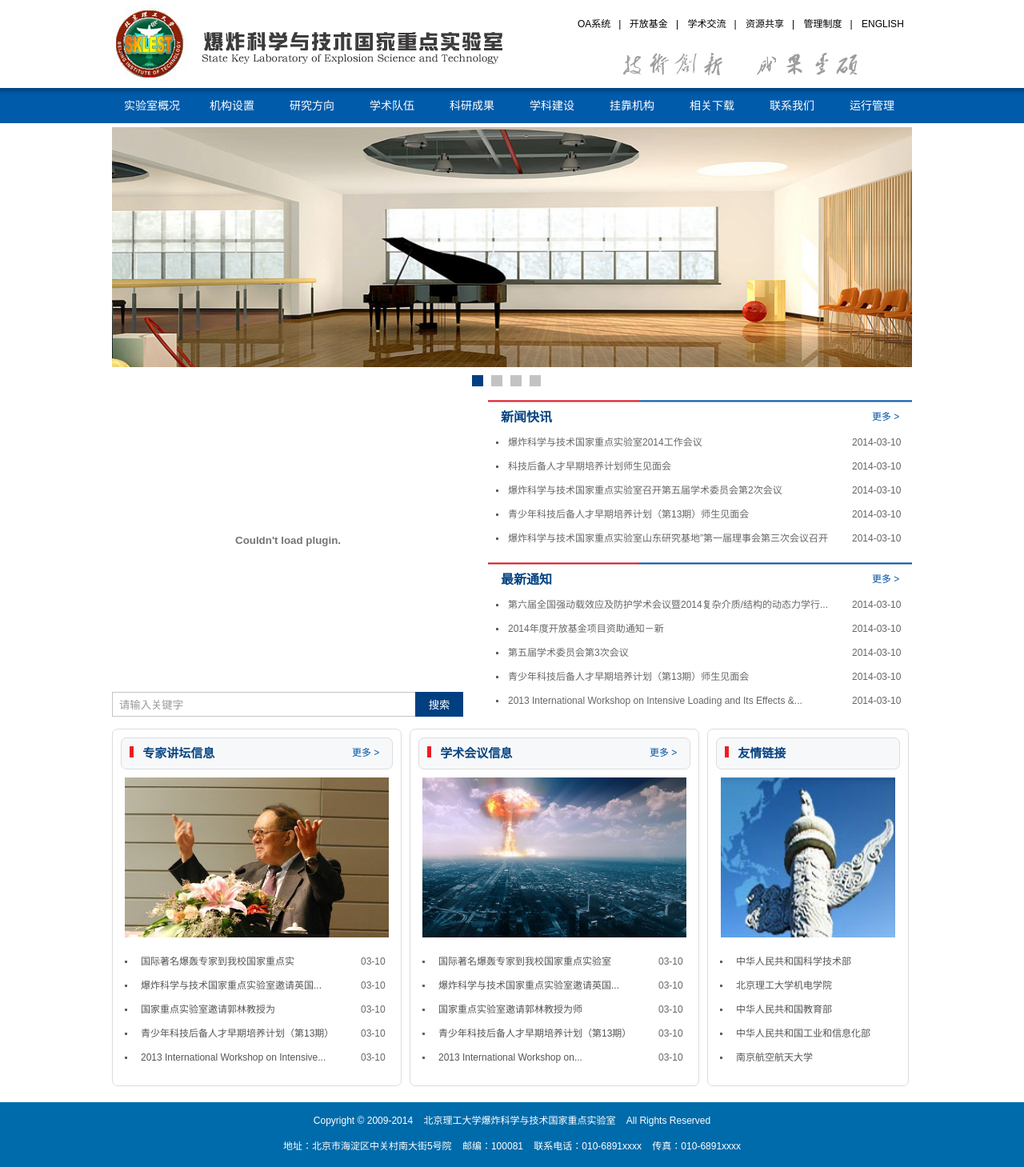
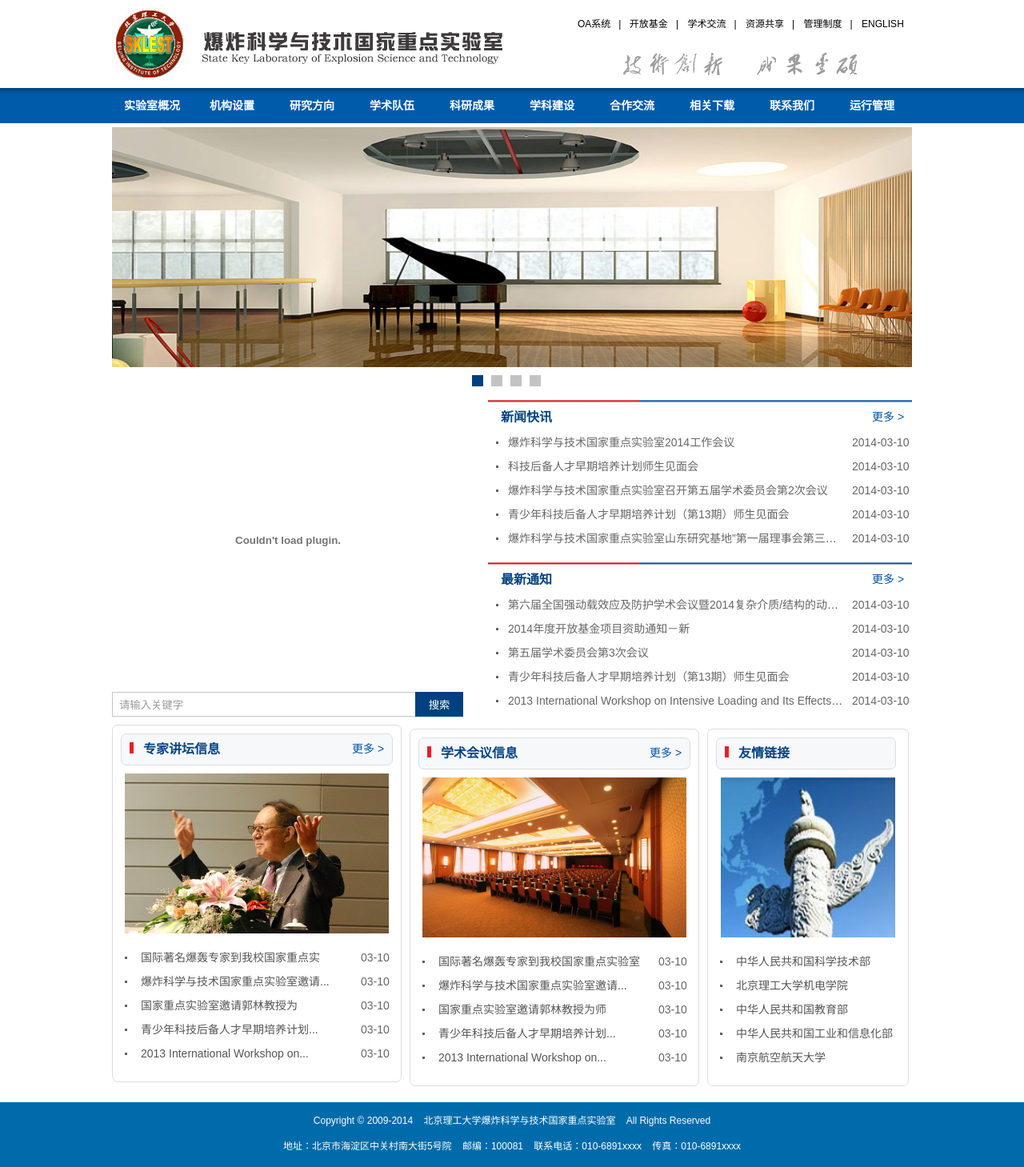
Before and after one commit to lizzyphy/lab_baozha, a CodeIgniter app: page / in a window 1280 px wide. Shown: the whole page at 80% size. Run offline with CodeIgniter, Linux system fonts and the light colour scheme.

Commit message:
修改字体大小以及导航条部分栏目

```diff
--- a/application/views/homecontent.php
+++ b/application/views/homecontent.php
@@ -118,17 +118,17 @@
 			<li><span  class="left_span"><a href="www.baidu.com" title="国际著名爆轰专家到我校国家重点实验室进行学术交流 ">国际著名爆轰专家到我校国家重点实 </a></span>
 			<span class="time1">03-10</span>
 			</li>
-			<li><span class="left_span"><a href="www.baidu.com" title="爆炸科学与技术国家重点实验室邀请英国、俄罗斯、波兰、以色列国际著名学者交流访问">爆炸科学与技术国家重点实验室邀请英国...</a></span>
+			<li><span class="left_span"><a href="www.baidu.com" title="爆炸科学与技术国家重点实验室邀请英国、俄罗斯、波兰、以色列国际著名学者交流访问">爆炸科学与技术国家重点实验室邀请...</a></span>
 			<span class="time1">03-10</span>
 			</li>
 			<li><span class="left_span"><a href="www.baidu.com" title="国家重点实验室邀请郭林教授为师生做学术报告">国家重点实验室邀请郭林教授为</a></span>
 			<span class="time1">03-10</span>
 			</li>
-			<li><span class="left_span"><a href="www.baidu.com" title="青少年科技后备人才早期培养计划（第13期）师生见面会">青少年科技后备人才早期培养计划（第13期）</a></span>
+			<li><span class="left_span"><a href="www.baidu.com" title="青少年科技后备人才早期培养计划（第13期）师生见面会">青少年科技后备人才早期培养计划...</a></span>
 			<span class="time1">03-10</span>
 			</li>
 			<li><span class="left_span"><a href="www.baidu.com" title="2013 International Workshop on Intensive Loading and Its Effects & Innovation Research Group Symposium on Dynamic Mechanical Behavior of Complex Media/ Structure">
-			2013 International Workshop on Intensive...</a></span>
+			2013 International Workshop on...</a></span>
 			<span class="time1">03-10</span>
 			</li>
 			<div class="clear"></div>
@@ -147,13 +147,13 @@
 			<li><span class="left_span"><a href="www.baidu.com" title="国际著名爆轰专家到我校国家重点实验室进行学术交流 ">国际著名爆轰专家到我校国家重点实验室 </a></span>
 			<span class="time1">03-10</span>
 			</li>
-			<li><span class="left_span"><a href="www.baidu.com" title="爆炸科学与技术国家重点实验室邀请英国、俄罗斯、波兰、以色列国际著名学者交流访问">爆炸科学与技术国家重点实验室邀请英国...</a></span>
+			<li><span class="left_span"><a href="www.baidu.com" title="爆炸科学与技术国家重点实验室邀请英国、俄罗斯、波兰、以色列国际著名学者交流访问">爆炸科学与技术国家重点实验室邀请...</a></span>
 			<span class="time1">03-10</span>
 			</li>
 			<li><span class="left_span"><a href="www.baidu.com" title="国家重点实验室邀请郭林教授为师生做学术报告">国家重点实验室邀请郭林教授为师</a></span>
 			<span class="time1">03-10</span>
 			</li>
-			<li><span class="left_span"><a href="www.baidu.com" title="青少年科技后备人才早期培养计划（第13期）师生见面会">青少年科技后备人才早期培养计划（第13期）</a></span>
+			<li><span class="left_span"><a href="www.baidu.com" title="青少年科技后备人才早期培养计划（第13期）师生见面会">青少年科技后备人才早期培养计划...</a></span>
 			<span class="time1">03-10</span>
 			</li>
 			<li><span class="left_span"><a href="www.baidu.com" title="2013 International Workshop on Intensive Loading and Its Effects & Innovation Research Group Symposium on Dynamic Mechanical Behavior of Complex Media/ Structure">
@@ -165,7 +165,7 @@
 	</div>
 
 		<div class="left" id="right1">
-		<div class="title1" style="width:218px;">
+		<div class="title1" style="width:213px;">
 			<img width="5" height="14" src="<?php echo base_url('static/img/shu.png'); ?>" />
 			<span>&nbsp;&nbsp;友情链接</span>
 		</div>
--- a/application/views/homeheader.php
+++ b/application/views/homeheader.php
@@ -50,8 +50,12 @@
                         <a href="index.php">实验仿真中心</a>
                         <a href="index.php">实验室分部</a>
                         <a href="index.php">室务委员会</a>
-                        <a href="index.php">实验室大事记</a>
                         <a href="index.php">学术委员会</a>
+                        <a href="index.php">期刊编辑部</a>
+                        <a href="index.php">安全培训中心</a>
+                        <a href="index.php">烟花质量监督检验站</a>
+                        <a href="index.php">北阳爆破</a>
+                        <a href="index.php">火工分析中心</a>
                 </div>
             </li>
             <li><a href="index.php">研究方向</a>
@@ -92,13 +96,10 @@
                     <a href="index.php">硕士点</a>
                 </div>
             </li>
-            <li><a href="index.php">挂靠机构</a>
+            <li><a href="index.php">合作交流</a>
             	<div class="naviout" style="display:none;">
-                	<a href="index.php">期刊编辑部</a>
-                    <a href="index.php">安全培训中心</a>
-                    <a href="index.php">烟花质量监督检验站</a>
-                    <a href="index.php">北阳爆破</a>
-                    <a href="index.php">火工分析中心</a>
+                	<a href="index.php">国内合作交流</a>
+                    <a href="index.php">国外合作交流</a>
                 </div>
             </li>
             <li><a href="index.php">相关下载</a>
@@ -110,7 +111,16 @@
                     <a href="index.php">学科建设表格</a>
                 </div>
             </li>
-            <li><a href="index.php">联系我们</a></li>
+            <li><a href="index.php">联系我们</a>
+            	<div class="naviout" style="display:none;">
+                	<a href="index.php">重点实验室主任</a>
+                    <a href="index.php">重点实验室办公室</a>
+                    <a href="index.php">实验中心</a>
+                    <a href="index.php">爆炸力学与工程部</a>
+                    <a href="index.php">含能材料理论与应用部</a>
+                    <a href="index.php">爆炸安全理论与评估技术部</a>
+                </div>
+            </li>
             <li><a href="index.php">运行管理</a></li>
          </ul>
          <div class="clear"></div>
--- a/static/css/css.css
+++ b/static/css/css.css
@@ -40,7 +40,7 @@
 	background-color: #f7f8fa;
 	font-family: "microsoft yahei";
 	font-weight:bold;
-	font-size:15px;
+	font-size:16px;
 	color: #064481;
 	border: 1px solid rgb(221, 221, 221);
 	border-radius: 7px;
@@ -63,13 +63,12 @@
 .right li{
 	padding-left: 5px;
 	line-height:30px;
-	font-size:12px;
+	font-size:14px;
 }
 .left {
 	float:left;
 	background: #fff;
 	width: 230px;
-	_width:200px;
 	border: 1px solid rgb(221, 221, 221);
 	padding: 10px 10px 10px 10px;
 	border-radius: 7px;
@@ -80,6 +79,7 @@
 	color:#555;
 	background: url(../img/list_bg.gif) no-repeat 5px center;
 	padding-left: 25px;
+	_padding-left: 15px;
 	width:200px;
 }
 .left li a:hover {
@@ -91,9 +91,8 @@
 }
 .left li{
 	width:230px;
-	_width:200px;
 	line-height:30px;
-	font-size:12px;
+	font-size:14px;
 }
 .left1 {
 	float:left;
@@ -120,7 +119,7 @@
 .left1 li{
 	width:340px;
 	line-height:30px;
-	font-size:12px;
+	font-size:14px;
 }
 #right1{
 	margin-left:10px;
@@ -243,7 +242,7 @@
 	color: #FFF;
 }
 table {
-	margin-bottom: 10px;
+	margin-bottom: 5px;
 	margin-top: 15px;
 	_margin-bottom: 25px;
 	_margin-top: 33px;
@@ -254,7 +253,7 @@
 }
 .more a{
 	font-family: Arial,"宋体",Helvetica,sans-serif,Verdana;
-	font-size: 12px;
+	font-size: 14px;
 	float:right;
 	width:50px;
 	color:#0055a5;
--- a/static/css/home.css
+++ b/static/css/home.css
@@ -65,6 +65,7 @@
 	background-image:url(../img/dbj.jpg);
 	background-repeat:repeat-x;
 	font-size:14px;
+	font-weight:bold;
 }
 
 #navi ul{
```
Also changed, not shown: static/img/hy.jpg.
